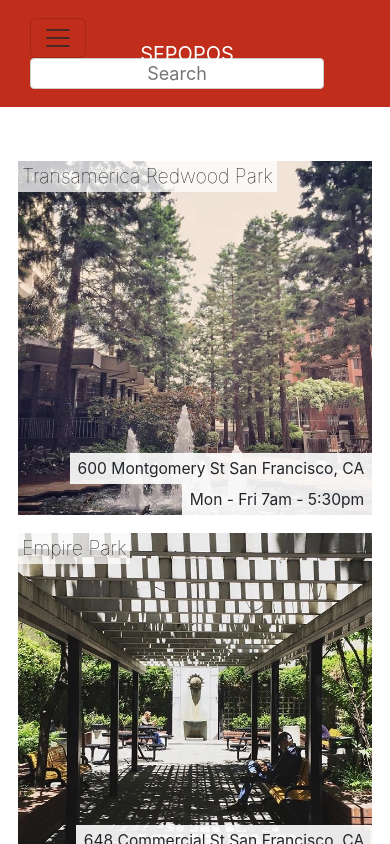
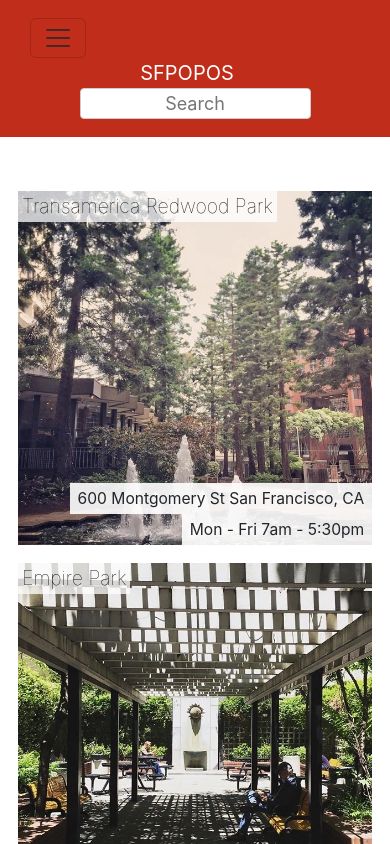
Before and after one commit to mathyasp/react-tutorial, a React (Create React App) app: page / in a window 390 px wide. Shown: the top 844 px of the page. Built offline with nearby package versions, Linux system fonts and the light colour scheme.

Commit message:
mobile styling tweaks to the navbar

```diff
--- a/src/components/NavBar/NavBar.css
+++ b/src/components/NavBar/NavBar.css
@@ -15,11 +15,13 @@
 }
 
 .navbar-right input {
+  width: 70%;
   border: 1px solid #ccc;
   border-radius: 4px;
   text-align: center;
   font-size: 1em;
   margin-bottom: 0;
+  margin-left: auto;
 }
 
 .navbar-nav {
@@ -36,6 +38,24 @@
 }
 
 @media screen and (max-width: 480px) {
+  .navbar-center, .navbar-right, .navbar-left {
+    position: static;
+    transform: none;
+    width: 100%;
+    text-align: center;
+  }
+  .navbar-right {
+    order: 2;
+  }
+  .navbar-left {
+    order: 0;
+  }
+  .navbar-center {
+    order: 1;
+  }
+  .navar-right input {
+    width: 100%;
+  }
   .navbar-nav li {
     padding: 0.5rem 1rem;
   }
```
